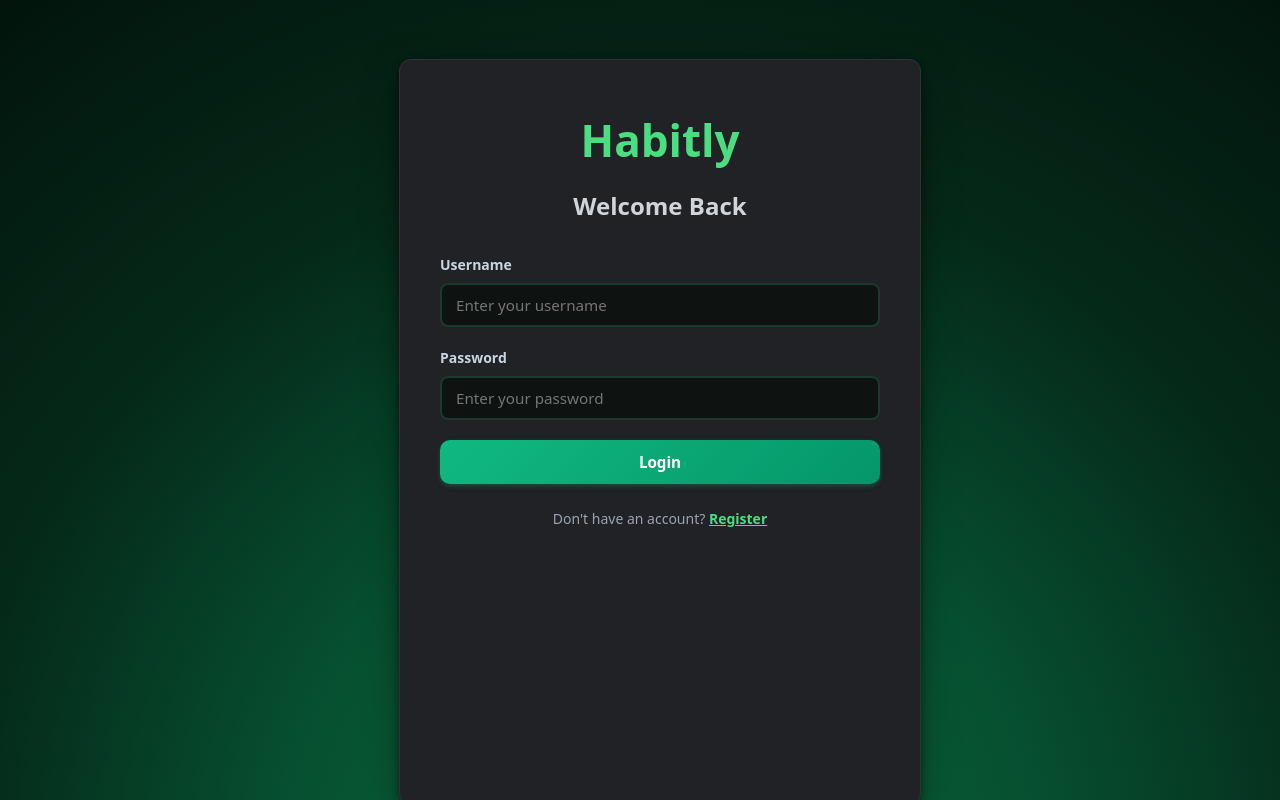
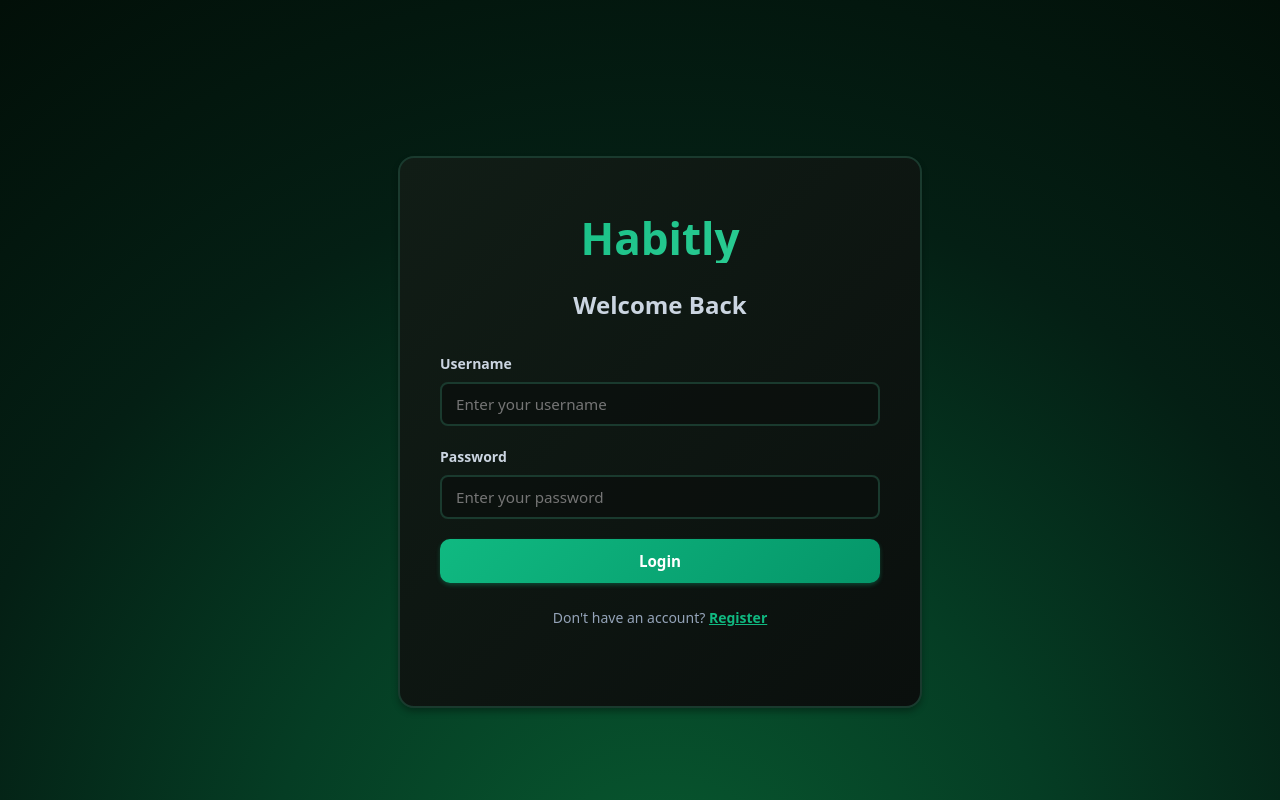
Before and after one commit to DaniilAndreyev/habitly, a React (Vite) app in the folder habitly/: page / in a window 1280 px wide. Built offline with nearby package versions, Linux system fonts and the light colour scheme.

Commit message:
Change the layout of the authForm/ Change the dashboard sizing, change the scrollbar colors

```diff
--- a/habitly/src/components/AuthForm.css
+++ b/habitly/src/components/AuthForm.css
@@ -7,23 +7,24 @@
   flex-direction: column;
   justify-content: center;
   align-items: center;
-  background: radial-gradient(circle at 50% 100%, #0b6e3d 0%, #064F30 35%, #052919 65%, #02140C 100%);
+  background: radial-gradient(circle at 50% 100%, #085a30 0%, #053d24 35%, #041f14 65%, #020f08 100%);
   padding: 32px 20px;
+  padding-bottom: 10vh;
 }
 
 .auth-card {
   display: flex;
   flex-direction: column;
   align-items: stretch;
-  background: #202225;
-  border: 1px solid #2f3336;
-  border-radius: 12px;
+  background: linear-gradient(135deg, #111d16 0%, #0a0f0d 100%);
+  border: 2px solid #1a3a2e;
+  border-radius: 16px;
   padding: 56px 40px 64px;
   width: 100%;
   max-width: 440px;
-  min-height: 78vh;
-  box-shadow: 0 12px 40px -8px rgba(0,0,0,0.6), 0 2px 6px rgba(0,0,0,0.4);
-  color: #e5e7eb;
+  box-shadow: 0 4px 6px rgba(0, 0, 0, 0.3);
+  color: #f1f5f9;
+  backdrop-filter: blur(10px);
 }
 
 .auth-card form {
@@ -45,15 +46,17 @@
   margin: 0 0 24px 0;
   font-size: 44px;
   font-weight: 700;
-  color: #4ade80;
-  text-align: center;
+  background: linear-gradient(135deg, #10b981 0%, #34d399 100%);
+  -webkit-background-clip: text;
+  -webkit-text-fill-color: transparent;
+  background-clip: text;
 }
 
 .auth-card h2 {
   margin: 0 0 30px 0;
   font-size: 24px;
   font-weight: 600;
-  color: #d1d5db;
+  color: #cbd5e1;
   text-align: center;
 }
 
@@ -65,54 +68,56 @@
   display: block;
   margin-bottom: 8px;
   font-weight: 600;
-  color: #d1d5db;
+  color: #cbd5e1;
   font-size: 16px;
 }
 
 .form-group input {
   width: 100%;
   padding: 12px 16px;
-  border: 2px solid #374151;
+  border: 2px solid #1a3a2e;
   border-radius: 8px;
   font-size: 16px;
-  transition: border-color 0.3s;
+  transition: border-color 0.3s, background 0.3s;
   box-sizing: border-box;
-  background: #2d2d2d;
-  color: #e5e7eb;
+  background: rgba(10, 15, 13, 0.5);
+  color: #f1f5f9;
 }
 
 .form-group input:focus {
   outline: none;
-  border-color: #4ade80;
+  border-color: #10b981;
+  background: rgba(10, 15, 13, 0.7);
 }
 
 .error-message {
-  background-color: #3d1a1a;
-  color: #ffd4d4;
+  background: rgba(239, 68, 68, 0.1);
+  color: #fca5a5;
   padding: 12px;
   border-radius: 8px;
   margin-bottom: 16px;
   font-size: 14px;
   text-align: center;
-  border: 1px solid #dc2626;
+  border: 2px solid #f87171;
 }
 
 .submit-button {
   width: 100%;
   padding: 14px;
-  background: #16a34a;
+  background: linear-gradient(135deg, #10b981 0%, #059669 100%);
   color: white;
   border: none;
-  border-radius: 8px;
+  border-radius: 10px;
   font-size: 16px;
   font-weight: 600;
   cursor: pointer;
-  transition: transform 0.2s, box-shadow 0.2s;
+  transition: all 0.2s ease;
+  box-shadow: 0 2px 4px rgba(16, 185, 129, 0.3);
 }
 
 .submit-button:hover {
   transform: translateY(-2px);
-  box-shadow: 0 8px 20px rgba(34, 197, 94, 0.4);
+  box-shadow: 0 4px 8px rgba(16, 185, 129, 0.4);
 }
 
 .submit-button:active {
@@ -122,14 +127,14 @@
 .toggle-text {
   margin-top: 24px;
   text-align: center;
-  color: #9ca3af;
+  color: #94a3b8;
   font-size: 14px;
 }
 
 .toggle-button {
   background: none;
   border: none;
-  color: #4ade80;
+  color: #10b981;
   font-weight: 600;
   cursor: pointer;
   padding: 0;
@@ -138,5 +143,5 @@
 }
 
 .toggle-button:hover {
-  color: #22c55e;
+  color: #34d399;
 }
--- a/habitly/src/components/Dashboard.css
+++ b/habitly/src/components/Dashboard.css
@@ -281,10 +281,31 @@
 }
 
 .habits-grid {
-  overflow-y: scroll;
+  overflow-y: auto;
+  flex: 1;
   display: grid;
   grid-template-columns: repeat(auto-fill, minmax(320px, 1fr));
   gap: 20px;
+  padding-right: 8px;
+  max-height: 100%;
+}
+
+.habits-grid::-webkit-scrollbar {
+  width: 8px;
+}
+
+.habits-grid::-webkit-scrollbar-track {
+  background: rgba(10, 15, 13, 0.5);
+  border-radius: 4px;
+}
+
+.habits-grid::-webkit-scrollbar-thumb {
+  background: #10b981;
+  border-radius: 4px;
+}
+
+.habits-grid::-webkit-scrollbar-thumb:hover {
+  background: #059669;
 }
 
 @media (max-width: 768px) {
--- a/habitly/src/index.css
+++ b/habitly/src/index.css
@@ -11,6 +11,30 @@
   text-rendering: optimizeLegibility;
   -webkit-font-smoothing: antialiased;
   -moz-osx-font-smoothing: grayscale;
+}
+
+/* Custom scrollbar for entire app */
+* {
+  scrollbar-width: thin;
+  scrollbar-color: #10b981 rgba(10, 15, 13, 0.5);
+}
+
+*::-webkit-scrollbar {
+  width: 12px;
+}
+
+*::-webkit-scrollbar-track {
+  background: rgba(10, 15, 13, 0.5);
+  border-radius: 6px;
+}
+
+*::-webkit-scrollbar-thumb {
+  background: #10b981;
+  border-radius: 6px;
+}
+
+*::-webkit-scrollbar-thumb:hover {
+  background: #059669;
 }
 
 a {
```
